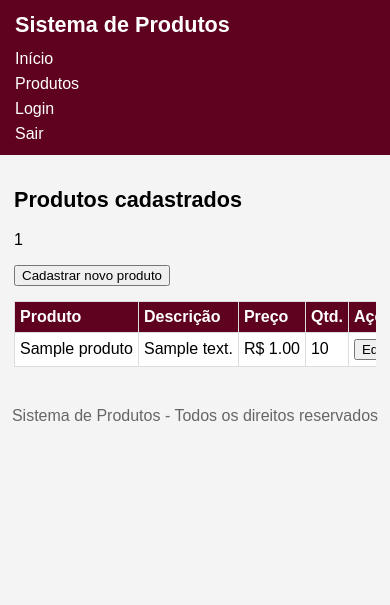
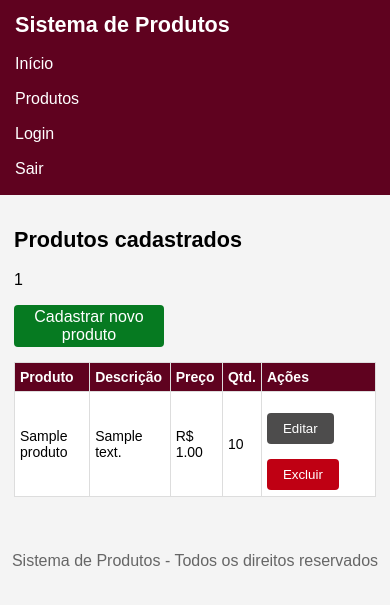
Before and after one commit to betegatorres/Projeto_PHP, a PHP site: page /produtos/listar.php in a window 390 px wide. Shown: the top 605 px of the page. Run offline with PHP 8.4, Linux system fonts and the light colour scheme; a user stored in the database is signed in; tables that the repository leaves empty hold one stand-in row (values such as "Sample post").

Commit message:
Aula 10 — Revisão Geral, Testes e Entrega do Sistema

```diff
--- a/css/responsivo.css
+++ b/css/responsivo.css
@@ -38,8 +38,7 @@
     table {
         display: block;
         overflow-x: auto;
-        white-space: nowrap;
-        max-width: 100%;
+
     }
 
     .btn {
@@ -147,3 +146,14 @@
         min-width: 72px;
     }
 }
+
+@media (max-width: 600px) {
+    header nav a {
+        display: block;
+        margin: 5px 0;
+    }
+
+    table, thead, tbody, th, td, tr {
+        font-size: 14px;
+    }
+}
--- a/css/style.css
+++ b/css/style.css
@@ -8,11 +8,18 @@ header {
     color: white;
     padding: 15px 30px;
 }
-header nav a {
+ nav a {
     color: white;
     margin-right: 15px;
     text-decoration: none;
 }
+
+a{
+    text-decoration: none;
+    margin: 0;
+    color: white;
+}
+
 main {
     padding: 20px 30px;
 }
@@ -43,7 +50,7 @@ form input {
     box-sizing: border-box;
 }
 
-form button {
+ button {
     margin-top: 15px;
     padding: 8px 16px;
     background-color: #5f021f;
@@ -63,14 +70,15 @@ form {
 table {
  width: 100%;
  border-collapse: collapse;
- background-color: white;
- margin-top: 15px;
+ border-spacing: 0;
+margin: 15px auto;
 }
 
 table th, table td {
  border: 1px solid #ddd;
  padding: 8px;
  text-align: left;
+ background-color: white;
 }
 
 table th {
--- a/produtos/listar.php
+++ b/produtos/listar.php
@@ -16,7 +16,7 @@ $resultado = mysqli_query($conexao, $sql);
         <?php unset($_SESSION['mensagem']); ?>
     <?php } ?>
 
-    <a href="cadastrar.php"><button type="submit" class="Btlistar">Cadastrar novo produto</button></a>
+    <a href="cadastrar.php"><button type="submit" class="btn-cadastrar">Cadastrar novo produto</button></a>
 
     <table>
         <tr>
@@ -35,9 +35,9 @@ $resultado = mysqli_query($conexao, $sql);
             <td><?php echo $produto['quantidade']; ?></td>
             <td>
                 <a href="atualizar.php?id=<?php echo $produto['id'];
-            ?>"><button type="submit" class="Btlistar">Editar</button></a>
+            ?>"><button type="submit" class="btn-editar">Editar</button></a>
                     <a href="excluir.php?id=<?php echo $produto['id'];
-            ?>"><button type="submit" class="Btlistar">Excluir</button></a>
+            ?>"><button type="submit" class="btn-excluir">Excluir</button></a>
                         </td>
                     </tr>
                 <?php } ?>
```
